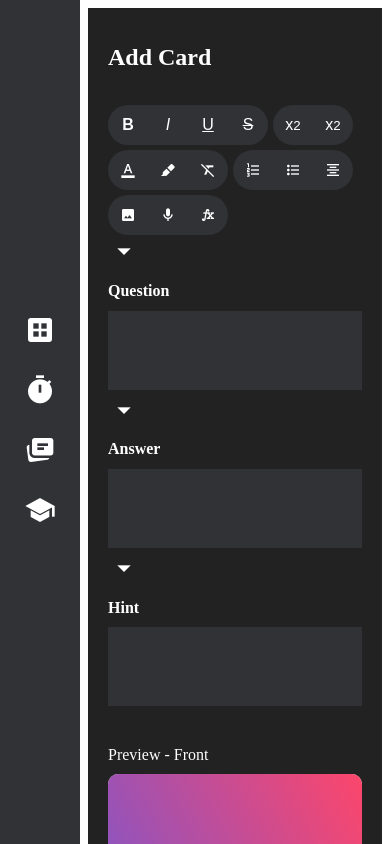
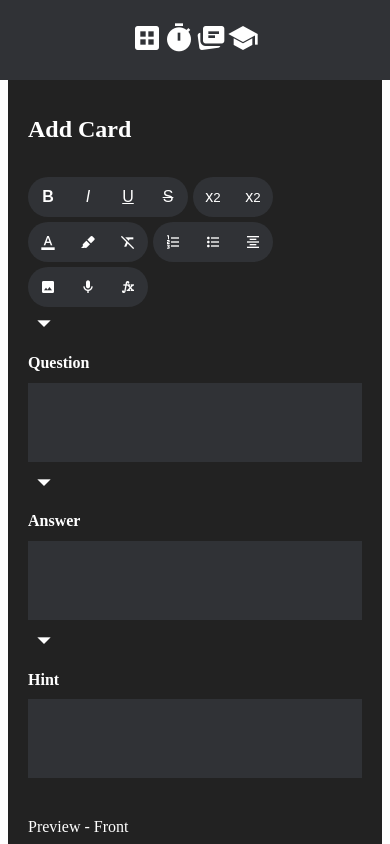
Before and after one commit to 18barbers2/gostudycards, a React (Vite) app in the folder frontend/: page / in a window 390 px wide. Shown: the top 844 px of the page. Built offline with nearby package versions, Linux system fonts and the light colour scheme.

Commit message:
style: added additional formatting for small screens

```diff
--- a/frontend/src/css/AddCard.css
+++ b/frontend/src/css/AddCard.css
@@ -130,10 +130,11 @@ button .material-symbols-outlined {
     flex-direction: column;
 }
 
-@media (max-width: 1024px) {
+@media (max-width: 768px) {
     .add-card-page {
         flex-direction: column;
-        margin-left: 80px;
+        margin-left: 0px;
+        margin-top: 80px;
         padding: 20px;
         gap: 20px;
     }
--- a/frontend/src/css/NavBar.css
+++ b/frontend/src/css/NavBar.css
@@ -2,7 +2,7 @@
     position: fixed;
     left: 0;
     top: 0;
-    height: 100vh;
+    height: 100%;
     width: 80px;
     background-color: #303236;
     z-index: 100;
@@ -41,3 +41,21 @@ ul {
     font-size: 32px;
     transform: scale(1.2);
 }
+
+@media (max-width: 768px) {
+    ul {
+        flex-direction: row;
+        position: top;
+
+    }
+
+    .navbar {
+        left: 0;
+        top: 0;
+        height: 80px;
+        width: 100%;
+        background-color: #303236;
+        z-index: 100;
+    }
+
+}
```
